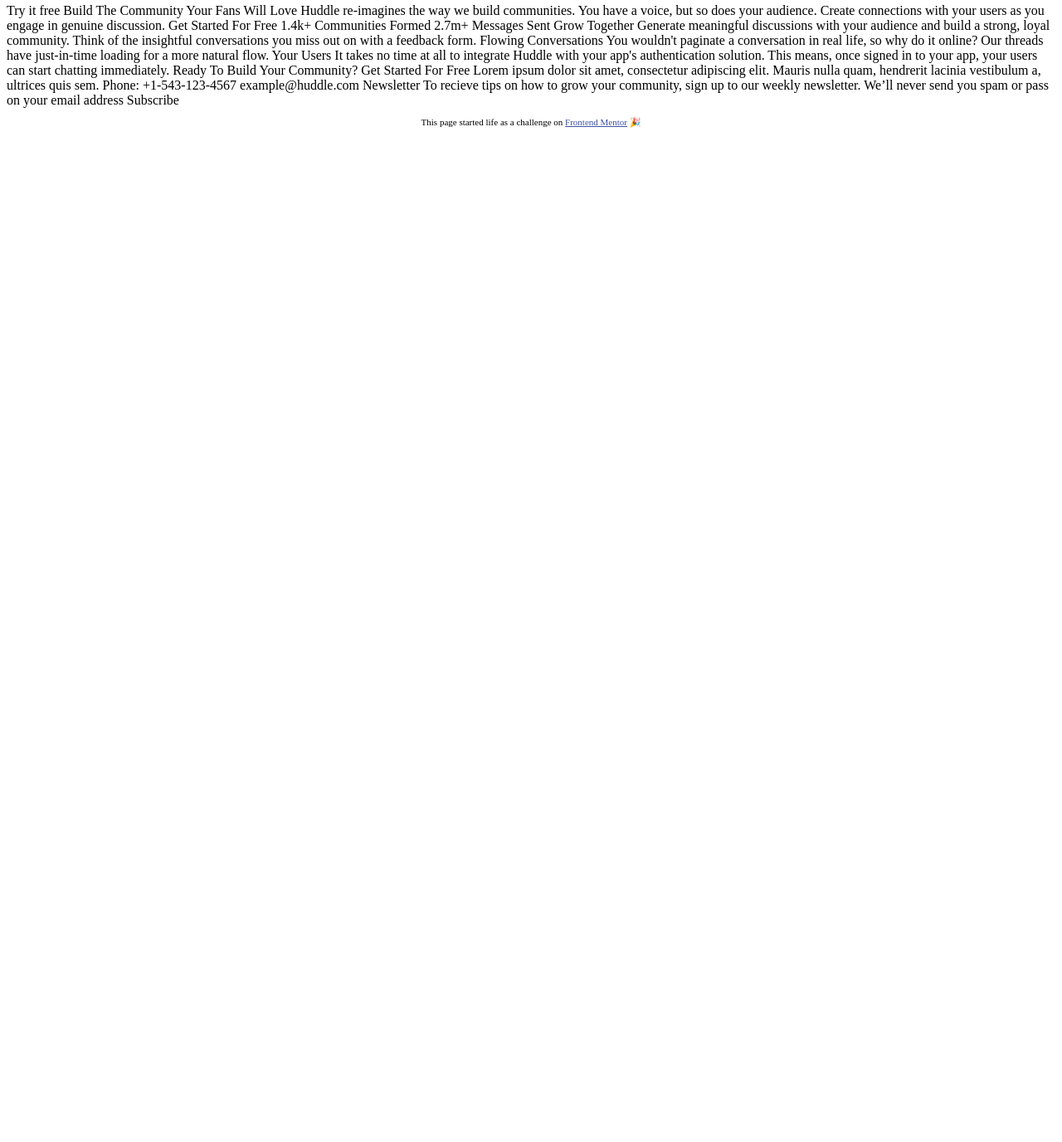
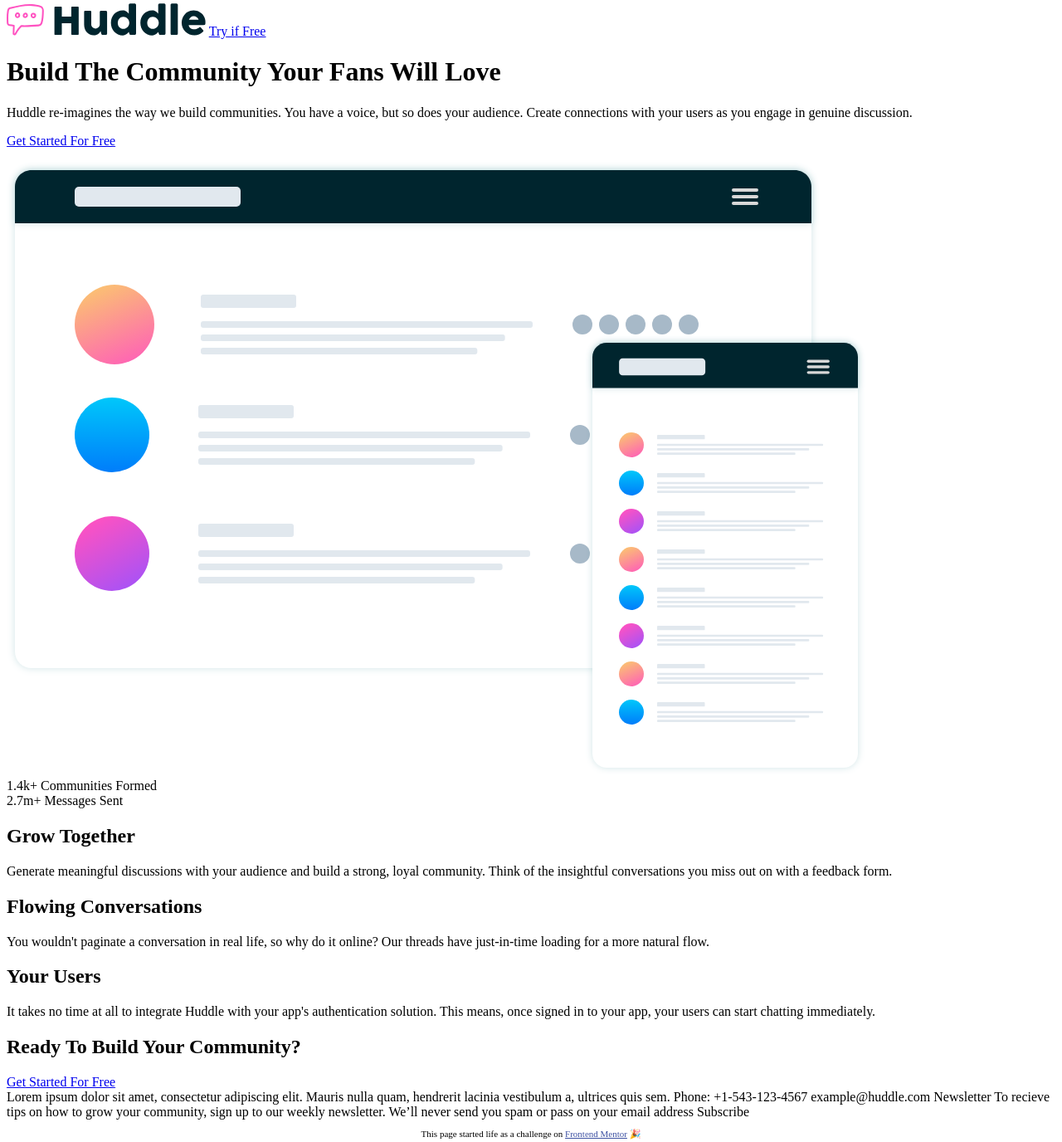
Before and after one commit to kennithnichol/huddle, a plain HTML site: page index.html in a window 1280 px wide. Shown: the part 4-1380 px from the top of the page at 83% size. Before the commit the page ends 800 px from the top, so only its background shows below. Drawn offline with Linux system fonts and the light colour scheme.

Commit message:
add basic HTML markup

```diff
--- a/index.html
+++ b/index.html
@@ -15,36 +15,52 @@
   </style>
 </head>
 <body>
-  Try it free
+  <header>
+    <img src="images/logo.svg" alt="Huddle Logo" />
+    <a href="#">Try if Free</a>
+  </header>
+  <main>
+    <header>
+      <h1>Build The Community Your Fans Will Love</h1>
 
-  Build The Community Your Fans Will Love
+      <p>Huddle re-imagines the way we build communities. You have a voice, but so does
+    your audience. Create connections with your users as you engage in genuine discussion.</p>
 
-  Huddle re-imagines the way we build communities. You have a voice, but so does
-  your audience. Create connections with your users as you engage in genuine discussion.
+      <p><a href="#">Get Started For Free</a></p>
 
-  Get Started For Free
-
+      <img src="images/screen-mockups.svg" alt="Screenshots of the app">
+    </header>
+    <section>
+      <div>
         1.4k+
         Communities Formed
-
+      </div>
+      <div>
         2.7m+
         Messages Sent
-
-  Grow Together
+      </div>
+    </section>
+    <section>
+      <h2>Grow Together</h2>
       Generate meaningful discussions with your audience and build a strong, loyal community.
       Think of the insightful conversations you miss out on with a feedback form.
-
-  Flowing Conversations
+    </section>
+    <section>
+      <h2>Flowing Conversations</h2>
       You wouldn't paginate a conversation in real life, so why do it online? Our threads have
       just-in-time loading for a more natural flow.
-
-  Your Users
+    </section>
+    <section>
+      <h2>Your Users</h2>
       It takes no time at all to integrate Huddle with your app's authentication solution. This means,
       once signed in to your app, your users can start chatting immediately.
-
-  Ready To Build Your Community?
-  Get Started For Free
-
+    </section>
+    <section>
+      <h2>Ready To Build Your Community?</h2>
+      <a href="#">Get Started For Free</a>
+    </section>
+  </main>
+  <footer>
     Lorem ipsum dolor sit amet, consectetur adipiscing elit. Mauris nulla quam, hendrerit lacinia
     vestibulum a, ultrices quis sem.
 
@@ -56,8 +72,6 @@
     send you spam or pass on your email address
 
     Subscribe
-
-  <footer>
       <p class="attribution">
         This page started life as a challenge on <a href="https://www.frontendmentor.io?ref=challenge" target="_blank">Frontend Mentor</a> 🎉
       </p>
```
Lines whose indentation alone changed are shown as unchanged.
